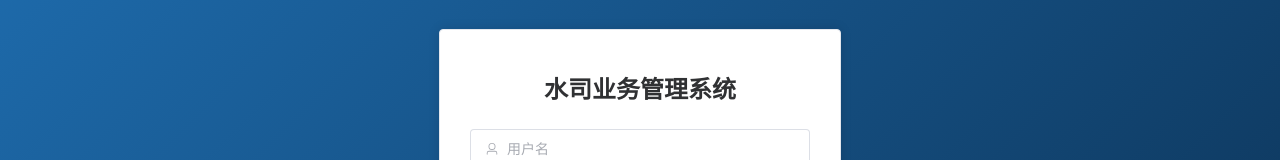
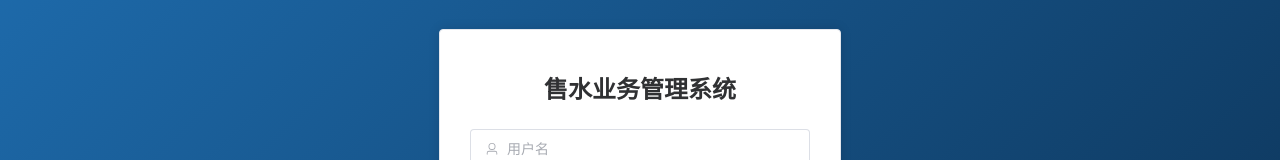
Before and after one commit to mind1206y/pysswhl, a Vue app in the folder frontend/: page /login in a window 1280 px wide. Shown: the part 187-347 px from the top of the page. Built offline with nearby package versions, Linux system fonts and the light colour scheme.

Commit message:
chore: 系统名称改为售水业务管理系统

```diff
--- a/frontend/index.html
+++ b/frontend/index.html
@@ -3,7 +3,7 @@
   <head>
     <meta charset="UTF-8" />
     <meta name="viewport" content="width=device-width, initial-scale=1.0" />
-    <title>水司业务管理系统</title>
+    <title>售水业务管理系统</title>
   </head>
   <body>
     <div id="app"></div>
--- a/frontend/src/layout/MainLayout.vue
+++ b/frontend/src/layout/MainLayout.vue
@@ -73,7 +73,7 @@ useIdleLogout(() => {
 <template>
   <el-container class="layout">
     <el-aside width="220px" class="aside">
-      <div class="logo">水司业务管理系统</div>
+      <div class="logo">售水业务管理系统</div>
       <el-menu
         :default-active="activeMenu"
         router
--- a/frontend/src/router/index.js
+++ b/frontend/src/router/index.js
@@ -68,7 +68,7 @@ router.beforeEach(async (to) => {
 })
 
 router.afterEach((to) => {
-  document.title = to.meta.title ? `${to.meta.title} - 水司业务管理系统` : '水司业务管理系统'
+  document.title = to.meta.title ? `${to.meta.title} - 售水业务管理系统` : '售水业务管理系统'
 })
 
 export default router
--- a/frontend/src/views/Login.vue
+++ b/frontend/src/views/Login.vue
@@ -39,7 +39,7 @@ async function submit() {
 <template>
   <div class="login-page">
     <el-card class="login-card">
-      <h2 class="title">水司业务管理系统</h2>
+      <h2 class="title">售水业务管理系统</h2>
       <el-form ref="formRef" :model="form" :rules="rules" size="large" @keyup.enter="submit">
         <el-form-item prop="username">
           <el-input v-model="form.username" placeholder="用户名">
```
Also changed, not shown: 1 other file (tests, documents, lock files or other folders).
